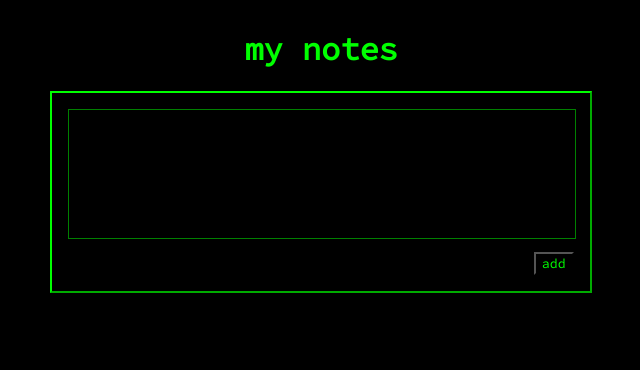
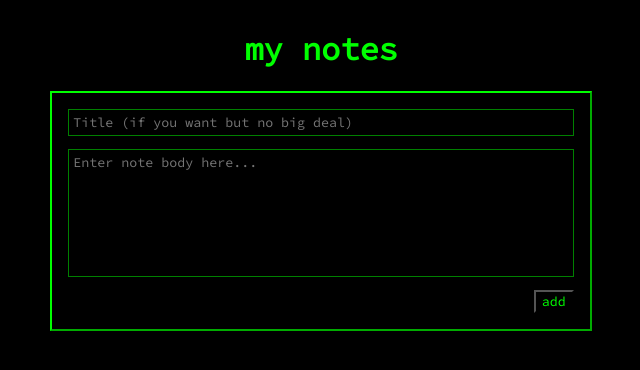
Before and after one commit to JakeRSA/react-simple-notes, a React (Create React App) app: page / in a window 1280 px wide. Shown: the top 370 px of the page, without its empty margins (319-959 px from the left). Built offline with nearby package versions, Linux system fonts and the light colour scheme.

Commit message:
completed milestone 3

```diff
--- a/src/components/MakeNote.js
+++ b/src/components/MakeNote.js
@@ -7,6 +7,7 @@ class MakeNote extends React.Component {
     super(props);
     this.notes = [];
     this.state = {
+      title: "",
       description: "",
       count: 1,
     };
@@ -17,10 +18,16 @@ class MakeNote extends React.Component {
     this.setState({ description: value });
   }
 
-  addNote(description) {
+  onTitleChange(event) {
+    const value = event.target.value;
+    this.setState({ title: value });
+  }
+
+  addNote() {
     const dateTime = new Date();
     const note = {
       dateTime: dateTime,
+      title: this.state.title,
       description: this.state.description,
       count: this.state.count,
     };
@@ -36,24 +43,39 @@ class MakeNote extends React.Component {
       <Note
         key={note.count}
         dateTime={note.dateTime}
+        title={note.title}
         description={note.description}
       />
     ));
     return (
       <div className="app-wrapper">
-        <div className="make-note">
+        <form className="make-note">
           <textarea
+            className="titleTextArea"
+            placeholder="Title (if you want but no big deal)"
+            value={this.state.title}
+            onChange={(event) => this.onTitleChange(event)}
+          ></textarea>
+          <textarea
+            className="descriptionTextArea"
+            placeholder="Enter note body here..."
             value={this.state.description}
             onChange={(event) => this.onDescriptionChange(event)}
           ></textarea>
           <button
-            onClick={() => {
-              this.addNote(this.state.description);
+            onClick={(e) => {
+              e.preventDefault();
+              if (this.state.description) this.addNote();
+              else {
+                window.alert(
+                  "You can't make an empty note. Why would you even want to do that?"
+                );
+              }
             }}
           >
             add
           </button>
-        </div>
+        </form>
         <div className="note-container">{noteElems}</div>
       </div>
     );
--- a/src/components/Note.js
+++ b/src/components/Note.js
@@ -49,6 +49,8 @@ class Note extends React.Component {
           >
             del
           </button>
+          <h1>{this.props.title && this.props.title}</h1>
+          <h1>{!this.props.title && "<no title>"}</h1>
           <p>{this.props.description}</p>
         </div>
       );
--- a/src/stylesheets/MakeNote.css
+++ b/src/stylesheets/MakeNote.css
@@ -6,15 +6,23 @@
 
 .make-note textarea {
   display: block;
-  min-height: 8rem;
   width: 100%;
   max-width: 100%;
   resize: none;
-  padding: 0;
-  margin: 0;
+  box-sizing: border-box;
+  padding: 4px;
   border: 1px solid green;
   color: green;
   caret-color: #00ff00;
+}
+
+.titleTextArea {
+  height: 2em;
+  margin-bottom: 1em !important;
+}
+
+.descriptionTextArea {
+  height: 8rem;
 }
 
 .make-note textarea:focus {
--- a/src/stylesheets/Note.css
+++ b/src/stylesheets/Note.css
@@ -1,19 +1,27 @@
 .note {
-  /* padding: 1em; */
   margin: 1em;
   border: 2px outset #00ff00;
-  /* box-shadow: 1px 1px 5px 1px rgb(0, 255, 0); */
   height: 8em;
   width: 16em;
   overflow: hidden;
 }
 
 .note h2 {
-  margin-top: 5px;
-  margin-bottom: 5px;
+  margin: 5px;
   border-bottom: 1px dashed #00ff00;
   font-size: smaller;
   display: inline;
+}
+
+.note h1 {
+  margin: 5px;
+  display: block;
+  font-size: medium;
+}
+
+.note p {
+  margin: 5px;
+  font-size: 0.8em;
 }
 
 .note button {
@@ -26,10 +34,6 @@
   outline: none;
 }
 
-.note p {
-  font-size: 0.8em;
-}
-
 .deleted {
   display: none;
 }
```
